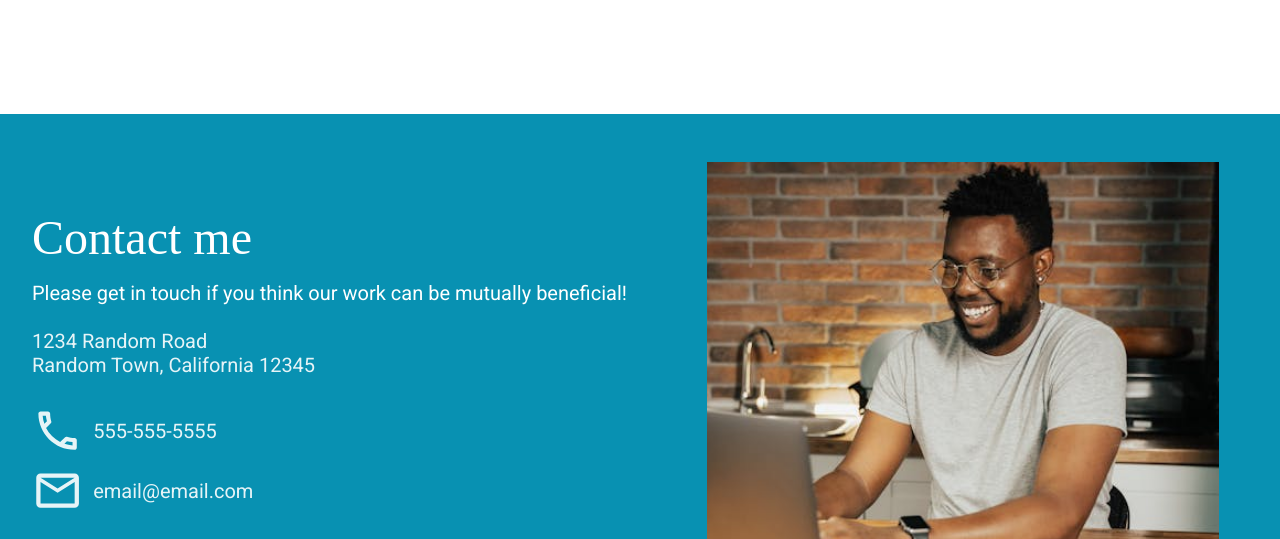
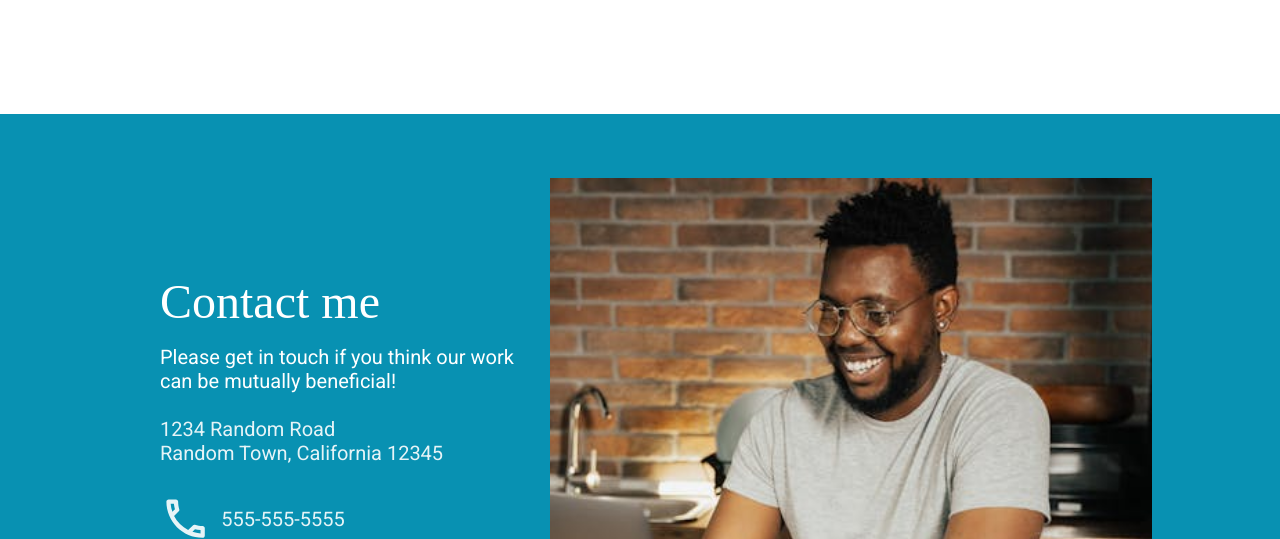
Before and after one commit to ilathem/homepage-top, a website built with webpack: page src/index.html in a window 1280 px wide. Shown: the part 1890-2429 px from the top of the page. Built offline with nearby package versions, Linux system fonts and the light colour scheme; a web font is replaced by a local one.

Commit message:
finish desktop footer

```diff
--- a/src/index.css
+++ b/src/index.css
@@ -544,4 +544,32 @@ footer {
   .proj-text p {
     font-size: 1.25rem;
   }
+
+  footer {
+    width: 80%;
+    padding: 4rem 0;
+    justify-content: space-between;
+  }
+
+  .footerWrapper {
+    width: 100vw;
+    background-color: #0891b2;
+    display: flex;
+    flex-direction: row;
+    justify-content: center;
+  }
+
+  .contact-me {
+    width: 33vw;
+    /* border: 2px solid green; */
+  }
+
+  .contact-me p {
+    font-size: 1.25rem;
+  }
+
+  .closing-img {
+    margin: 0;
+    flex: 1;
+  }
 }
--- a/src/index.html
+++ b/src/index.html
@@ -11,7 +11,7 @@
         href="https://cdn.jsdelivr.net/gh/devicons/devicon@latest/devicon.min.css" />
 </head>
 
-<body>
+<di>
   <main class="content">
     <div class="background-accent-container">
       <div class="background-accent"></div>
@@ -178,6 +178,7 @@
     </section>
   </main>
 
+  <div class="footerWrapper">
     <footer>
       <section class="contact-me">
         <h2>Contact me</h2>
@@ -219,11 +220,11 @@
           <i class="devicon-twitter-original"></i>
         </div>
       </section>
-
       <img class="closing-img"
            src="pexels-tima-miroshnichenko-5198239.jpg"
            alt="portrait" />
     </footer>
+  </div>
 
   </body>
 
```
Lines whose indentation alone changed are shown as unchanged.
